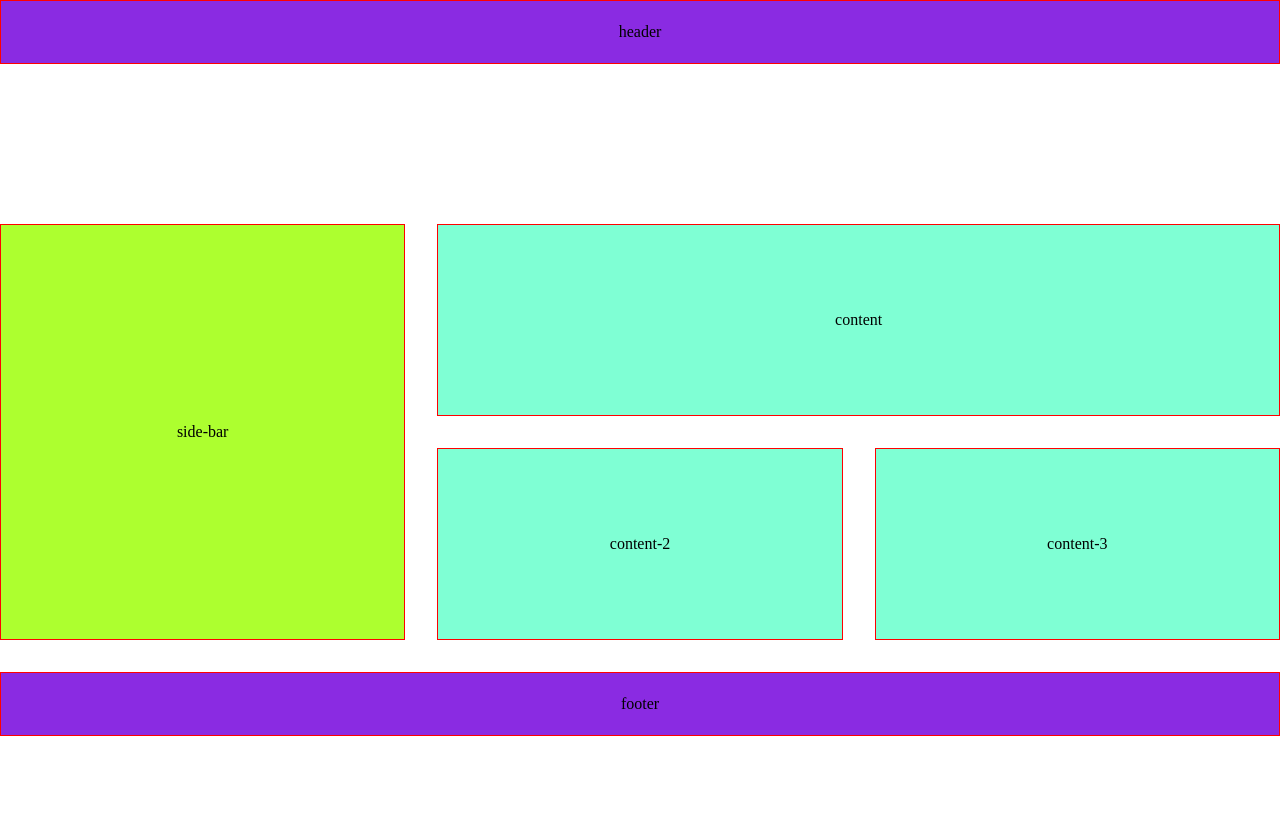
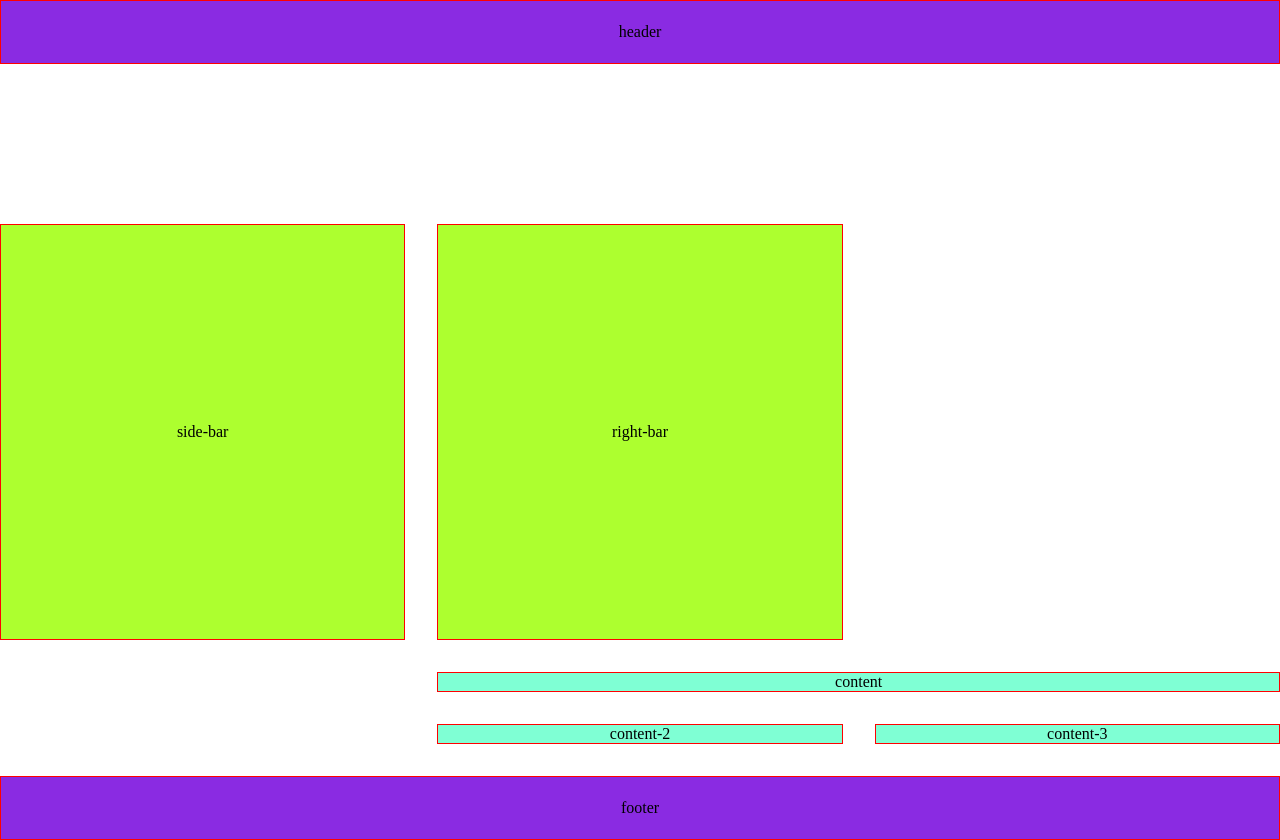
Before and after one commit to munier-tech/first-repo, a website: page grid.html in a window 1280 px wide. Before the commit the page ends 800 px from the top, so only its background shows below. Drawn offline with Linux system fonts and the light colour scheme.

Commit message:
Update grid.html

```diff
--- a/grid.html
+++ b/grid.html
@@ -13,6 +13,8 @@
   <div class="content-2">content-2</div>
   <div class="content-3">content-3</div>
   <div class="side-bar">side-bar</div>
+      <div class="side-bar">right-bar</div>
+
   <div class="footer">footer</div>
 </div>
 </body>
```
